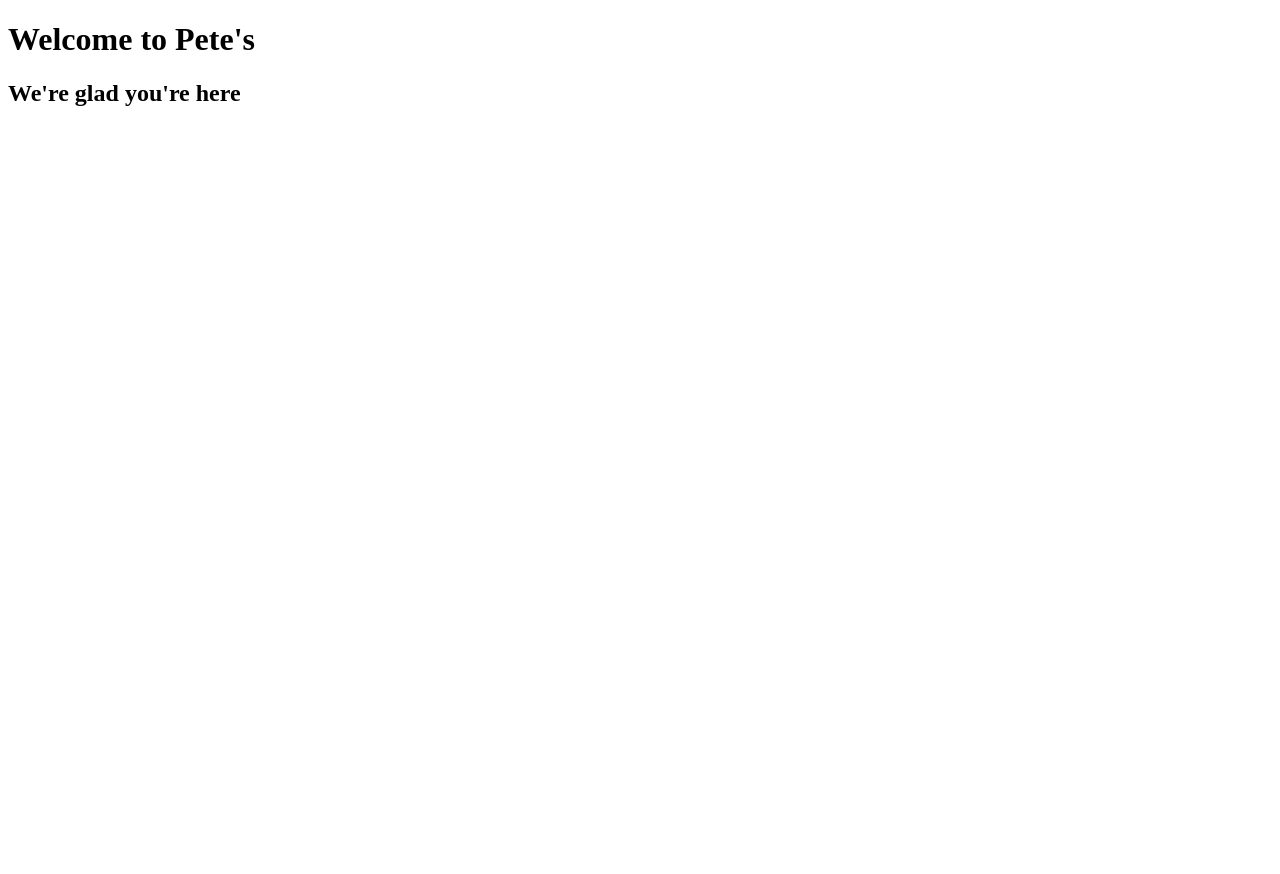
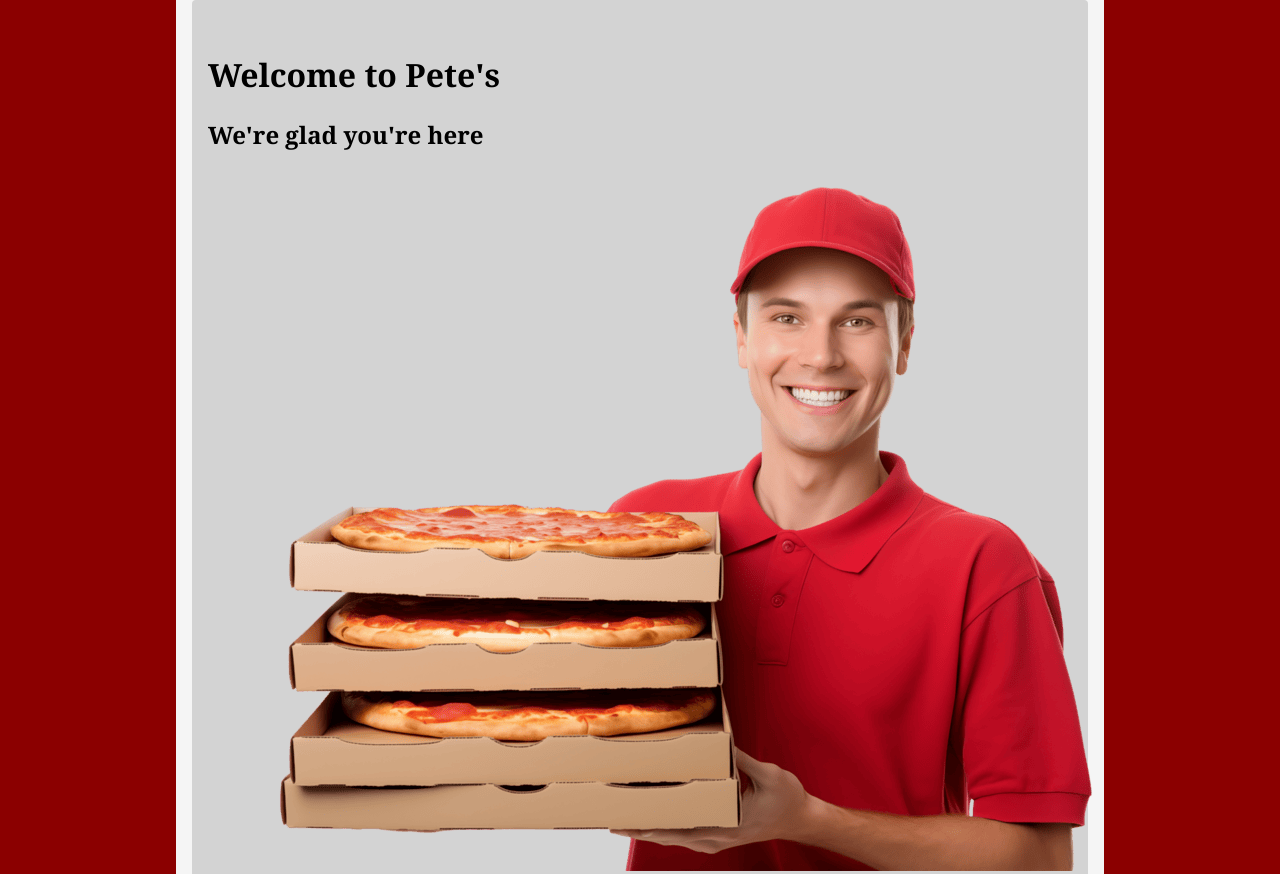
Before and after one commit to marenner/pizza, a plain HTML site: page index.html in a window 1280 px wide. Shown: the top 874 px of the page. Before the commit the page ends 800 px from the top, so only its background shows below. Drawn offline with Linux system fonts and the light colour scheme.

Commit message:
Added CSS stylesheet, image

```diff
--- a/index.html
+++ b/index.html
@@ -6,9 +6,15 @@
     <title>Pete's 'Za</title>
     <!--Favicon-->
     <link rel="icon" href="images/pizza-icon.png">
+    <link rel="Stylesheet" href="styles/pizza-styles.css">
 </head>
 <body>
-    <h1>Welcome to Pete's</h1>
-    <h2>We're glad you're here</h2>
+    <div id="main">
+        <div id="header">
+            <h1>Welcome to Pete's</h1>
+            <h2>We're glad you're here</h2>
+            <img src="images/pizza-delivery-man.png" alt="A man holding several boxes of pizza">
+        </div>
+    </div>
 </body>
 </html>
--- /dev/null
+++ b/styles/pizza-styles.css
@@ -0,0 +1,17 @@
+body {
+    background-color: darkred;
+    margin: 0;
+    font-family: Georgia, 'Times New Roman', Times, serif;
+}
+#main {
+    background-color: whitesmoke;
+    width: 70%;
+    margin: 0 auto;
+    padding: 0 1rem 2rem 1rem;
+}
+#header {
+    background-color: lightgray;
+    border-radius: .25rem;
+    padding: 2rem 1rem;
+    margin-bottom: 2rem;
+}
```
Also changed, not shown: images/pizza-delivery-man.png (added).
